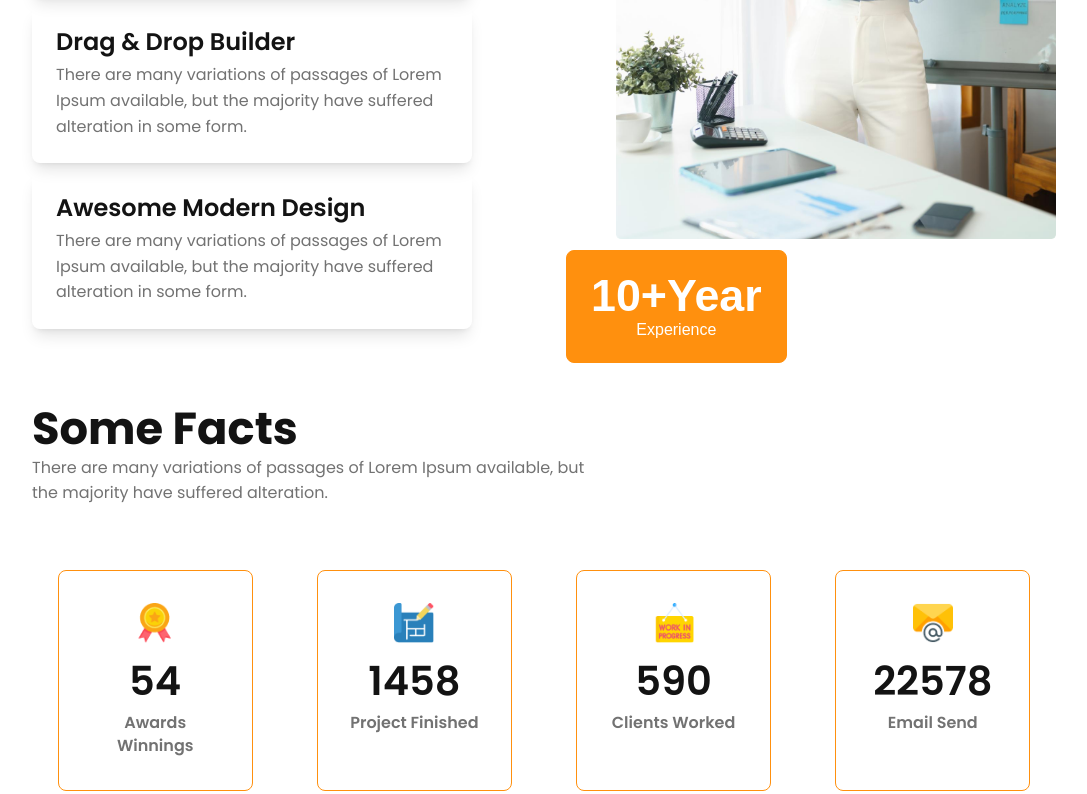
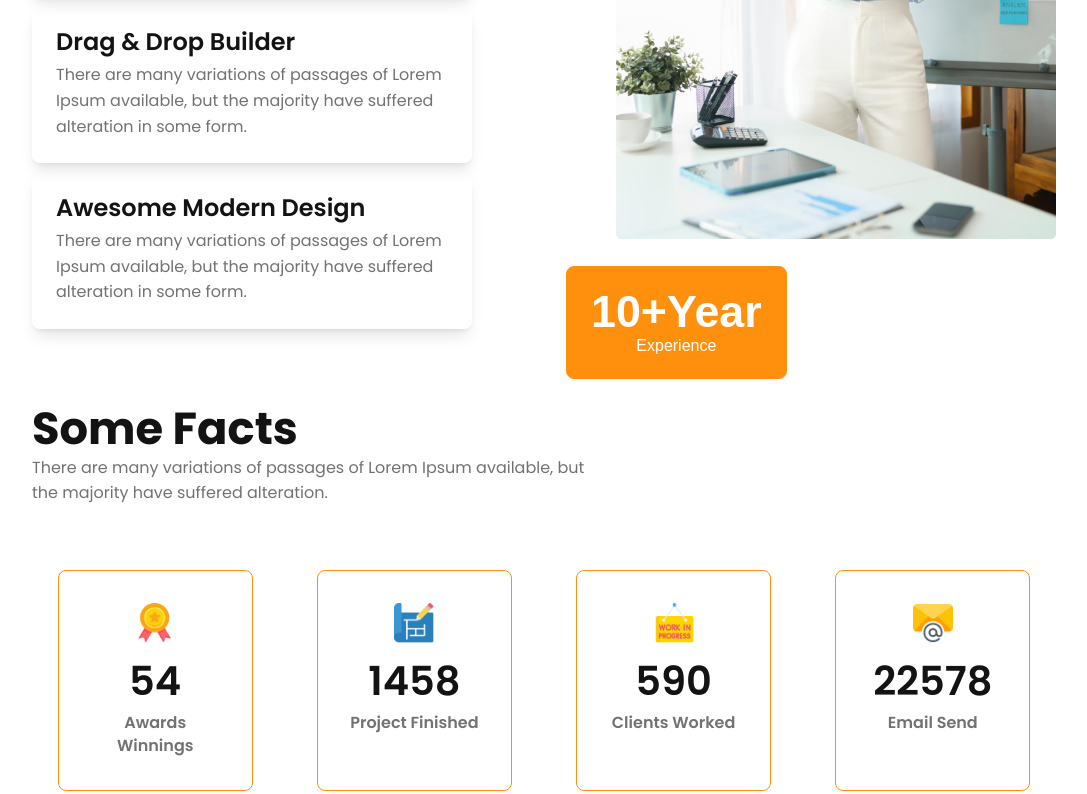
Before and after one commit to taherul77/g3-architects, a plain HTML site: page index.html in a window 1280 px wide. Shown: the part 2019-2813 px from the top of the page, without its empty margins (96-1183 px from the left). Drawn offline with Linux system fonts and the light colour scheme.

Commit message:
responsive update

```diff
--- a/style.css
+++ b/style.css
@@ -228,7 +228,7 @@ First  Features End
   font-weight: 700;
   line-height: 1.5rem;
   padding-top: 2rem;
-  bottom: -1.5rem;
+  bottom: -2.5rem;
   left: -50px;
 }
 
```
